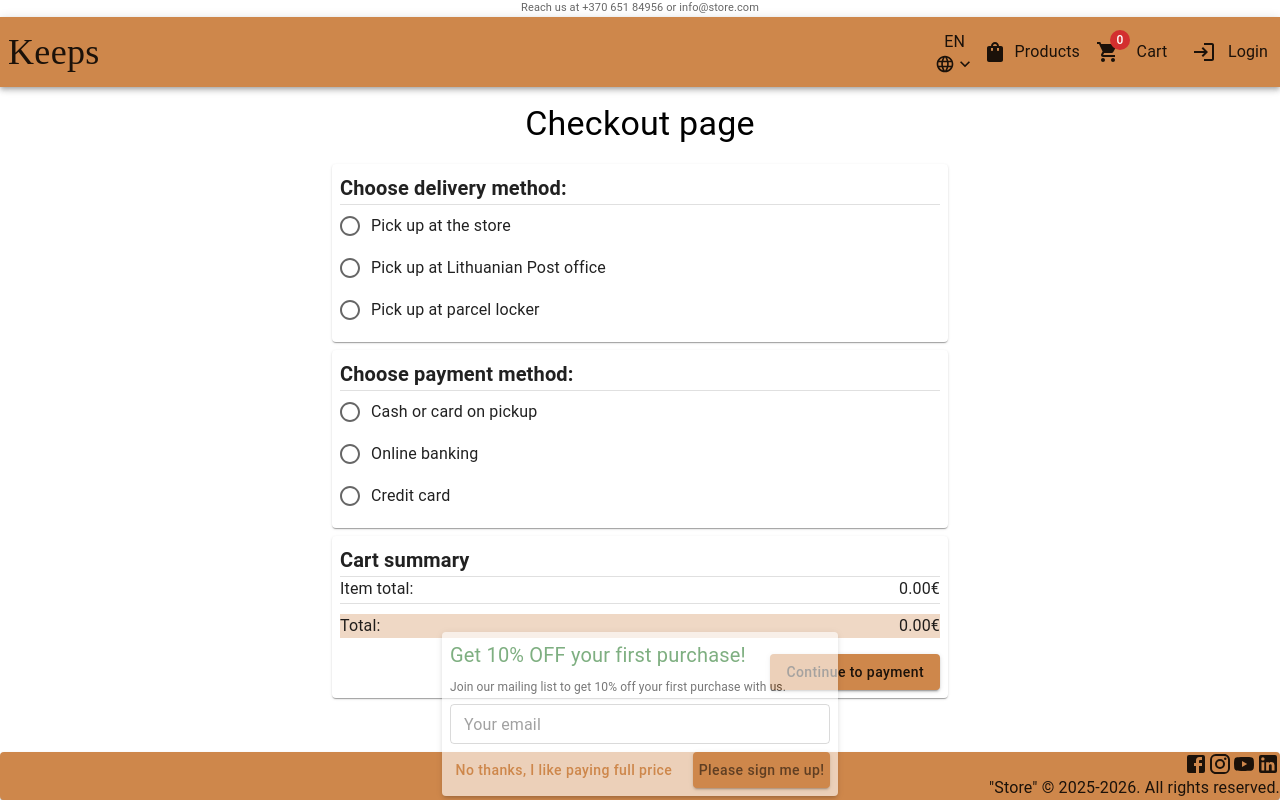
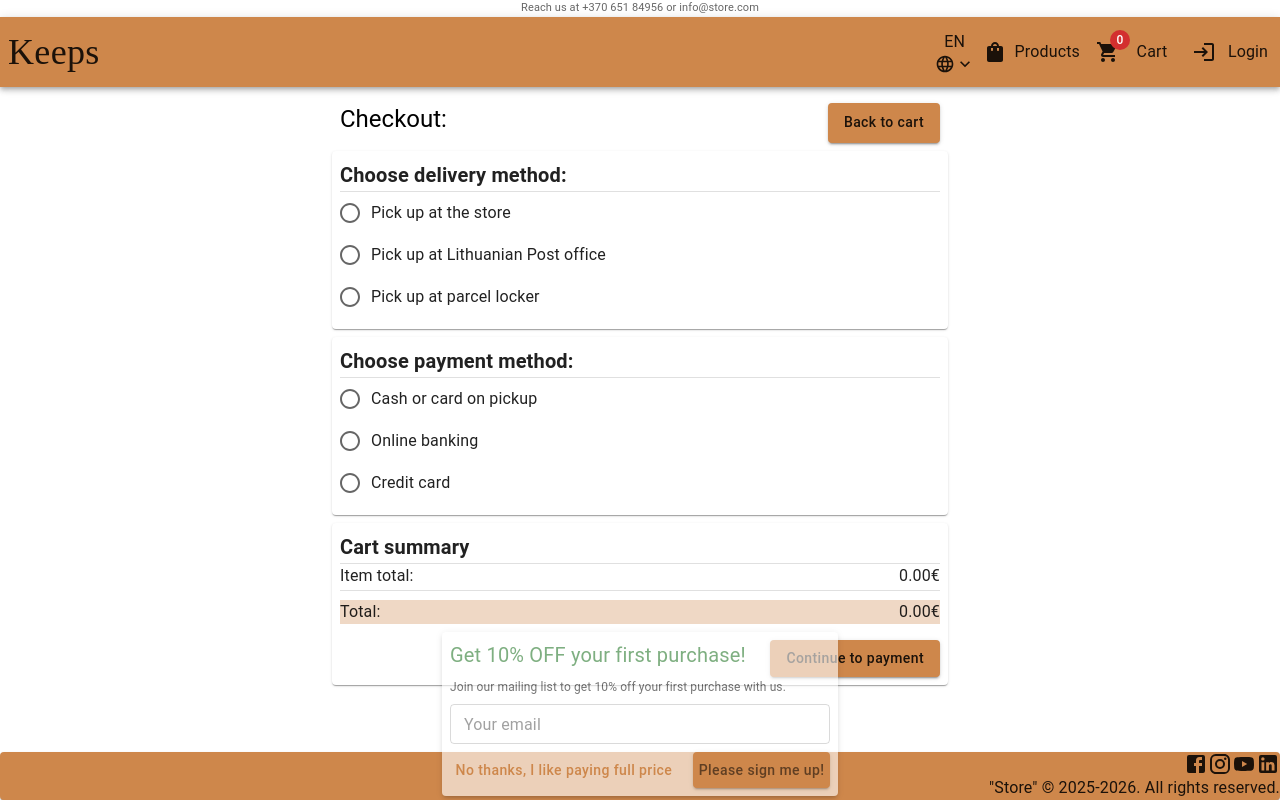
Before and after one commit to Nirtautas/BA-Usability-study-website-educational-website-fork, a Next.js app: page /en/checkout in a window 1280 px wide. Built offline with nearby package versions, Linux system fonts and the light colour scheme; what @mui/material-nextjs would draw is missing.

Commit message:
Add mock payment options

```diff
--- a/src/components/pages/checkoutPage/checkoutPage.tsx
+++ b/src/components/pages/checkoutPage/checkoutPage.tsx
@@ -17,6 +17,7 @@ const CheckoutPage = () => {
 
   const [delivery, setDelivery] = useState("");
   const [payment, setPayment] = useState("");
+  const [bankValue, setBankValue] = useState("");
 
   const [deliveryError, setDeliveryError] = useState("");
   const [paymentError, setPaymentError] = useState("");
@@ -44,11 +45,19 @@ const CheckoutPage = () => {
   };
 
   return (
-    <Box component="form" onSubmit={handleSubmit}>
+    <Box component="form" onSubmit={handleSubmit} display="flex" justifyContent="center">
       <Stack direction="column" alignItems="center" gap={1}>
-        <Typography variant="h4" gutterBottom>
-          Checkout page
-        </Typography>
+        <Box width={600}>
+          <Stack direction="row" display="flex" justifyContent="space-between">
+            <Typography variant="h5" gutterBottom>
+              Checkout:
+            </Typography>
+            <Button variant="contained" onClick={() => router.push(getPageUrl.cart())}>
+              Back to cart
+            </Button>
+          </Stack>
+        </Box>
+
         <Paper sx={{ width: 600, padding: 1 }}>
           <SubheadingBold headingText="Choose delivery method:" />
           <Divider />
@@ -57,7 +66,7 @@ const CheckoutPage = () => {
         <Paper sx={{ width: 600, padding: 1 }}>
           <SubheadingBold headingText="Choose payment method:" />
           <Divider />
-          <PaymentSelection value={payment} setValue={setPayment} error={paymentError} />
+          <PaymentSelection value={payment} setValue={setPayment} error={paymentError} bankValue={bankValue} setBankValue={setBankValue} />
         </Paper>
         <Paper sx={{ width: 600, padding: 1 }}>
           <SubheadingBold headingText="Cart summary" />
--- a/src/components/pages/checkoutPage/paymentSelection.tsx
+++ b/src/components/pages/checkoutPage/paymentSelection.tsx
@@ -1,20 +1,79 @@
 "use client";
 
-import { FormControl, FormControlLabel, FormHelperText, Radio, RadioGroup } from "@mui/material";
+import { placeholderImageLink } from "@/data/constants";
+import { banks } from "@/data/entityData";
+import { Box, FormControl, FormControlLabel, FormHelperText, Radio, RadioGroup, Stack, TextField, Typography } from "@mui/material";
 
 type Props = {
   value: string;
-  setValue: (val: string) => void;
+  setValue: (value: string) => void;
+  bankValue: string;
+  setBankValue: (value: string) => void;
   error?: string;
 };
 
-const PaymentSelection = ({ value, setValue, error }: Props) => {
+const PaymentSelection = ({ value, setValue, error, bankValue, setBankValue }: Props) => {
   return (
     <FormControl required fullWidth>
       <RadioGroup value={value} name="payment" onChange={(e) => setValue(e.target.value)}>
-        <FormControlLabel value="cash" control={<Radio />} label="Cash or card on pickup" />
-        <FormControlLabel value="bank" control={<Radio />} label="Online banking" />
-        <FormControlLabel value="card" control={<Radio />} label="Credit card" />
+        <Stack>
+          <FormControlLabel value="cash" control={<Radio />} label="Cash or card on pickup" />
+
+          {value === "cash" && (
+            <Box bgcolor="primary.light" padding={1}>
+              <Typography>If you choose this payment method, you will pay for goods by cash or card when you pick up the item.</Typography>
+            </Box>
+          )}
+        </Stack>
+        <Stack>
+          <FormControlLabel value="bank" control={<Radio />} label="Online banking" />
+
+          {value === "bank" && (
+            <Stack direction="column">
+              <Typography fontSize={12}>Select your bank:</Typography>
+              <RadioGroup value={bankValue} name="bank" onChange={(e) => setBankValue(e.target.value)} sx={{ padding: 1 }}>
+                <Stack direction="row" gap={1} flexWrap="wrap">
+                  {banks.map((bank) => {
+                    return (
+                      <Box
+                        key={bank.name}
+                        border="2px solid"
+                        borderColor={bank.name === bankValue ? "primary.main" : "primary.light"}
+                        sx={{
+                          cursor: "pointer",
+                        }}
+                      >
+                        <FormControlLabel
+                          value={bank.name}
+                          control={<Radio sx={{ display: "none" }} />}
+                          label={<img src={bank.picturePath || placeholderImageLink} alt={bank.name} width={100} height={100} style={{ display: "block" }} />}
+                          sx={{ margin: 0 }}
+                        />
+                      </Box>
+                    );
+                  })}
+                </Stack>
+              </RadioGroup>
+            </Stack>
+          )}
+        </Stack>
+        <Stack>
+          <FormControlLabel value="card" control={<Radio />} label="Credit card" />
+
+          {value === "card" && (
+            <Box>
+              <Stack spacing={2}>
+                <Typography fontSize={12}>Enter card details:</Typography>
+                <TextField label="Cardholder full name" fullWidth size="small" defaultValue="John Doe" />
+                <TextField label="Card number" fullWidth size="small" defaultValue="1548 2315 1564 1564" />
+                <Stack direction="row" spacing={2}>
+                  <TextField label="Card expiry date" size="small" defaultValue="2027-08-01" />
+                  <TextField label="Security code" size="small" defaultValue="948" />
+                </Stack>
+              </Stack>
+            </Box>
+          )}
+        </Stack>
       </RadioGroup>
       <FormHelperText error={error?.length != 0}>{error}</FormHelperText>
     </FormControl>
--- a/src/components/pages/productsPage/productsPage.tsx
+++ b/src/components/pages/productsPage/productsPage.tsx
@@ -41,7 +41,7 @@ const ProductsPage = ({ searchParams }: Props) => {
   return (
     <Container>
       <Typography variant="h4" gutterBottom>
-        Products Page
+        Our products:
       </Typography>
 
       <Grid2 container spacing={2} justifyContent="center" sx={{ alignItems: "flex-start" }}>
--- a/src/components/templates/footer.tsx
+++ b/src/components/templates/footer.tsx
@@ -5,7 +5,7 @@ import { Grid2, Paper, Stack, Typography } from "@mui/material";
 
 export function Footer() {
   return (
-    <Paper component="footer" sx={{ bgcolor: "primary.main" }}>
+    <Paper component="footer" sx={{ bgcolor: "primary.main", marginTop: 1 }}>
       <Stack alignItems="flex-end">
         <Grid2 display="flex">
           <Facebook />
--- a/src/data/entityData.ts
+++ b/src/data/entityData.ts
@@ -1,5 +1,5 @@
 import { placeholderImageLink } from "./constants";
-import { Product, ProductType } from "./types";
+import { Bank, Product, ProductType } from "./types";
 
 export const products: Product[] = [
   {
@@ -47,3 +47,26 @@ export const products: Product[] = [
     picturePaths: [placeholderImageLink, placeholderImageLink, placeholderImageLink],
   }
 ];
+
+export const banks: Bank[] = [
+  {
+    name: "Bank 1",
+    picturePath: placeholderImageLink
+  },
+  {
+    name: "Bank 2",
+    picturePath: placeholderImageLink
+  },
+  {
+    name: "Bank 3",
+    picturePath: placeholderImageLink
+  },
+  {
+    name: "Bank 4",
+    picturePath: placeholderImageLink
+  },
+  {
+    name: "Bank 5",
+    picturePath: placeholderImageLink
+  },
+];
--- a/src/data/types.ts
+++ b/src/data/types.ts
@@ -37,3 +37,8 @@ export interface CartContextInterface {
   calculateItemTotal: () => number;
   calculateTotal: () => number;
 };
+
+export type Bank = {
+  name: string;
+  picturePath: string;
+};
```
Also changed, not shown: src/components/pages/cartPage/cartPage.tsx (+2 -5 lines), src/components/pages/productsPage/productsFilter.tsx (+16 -11 lines).
